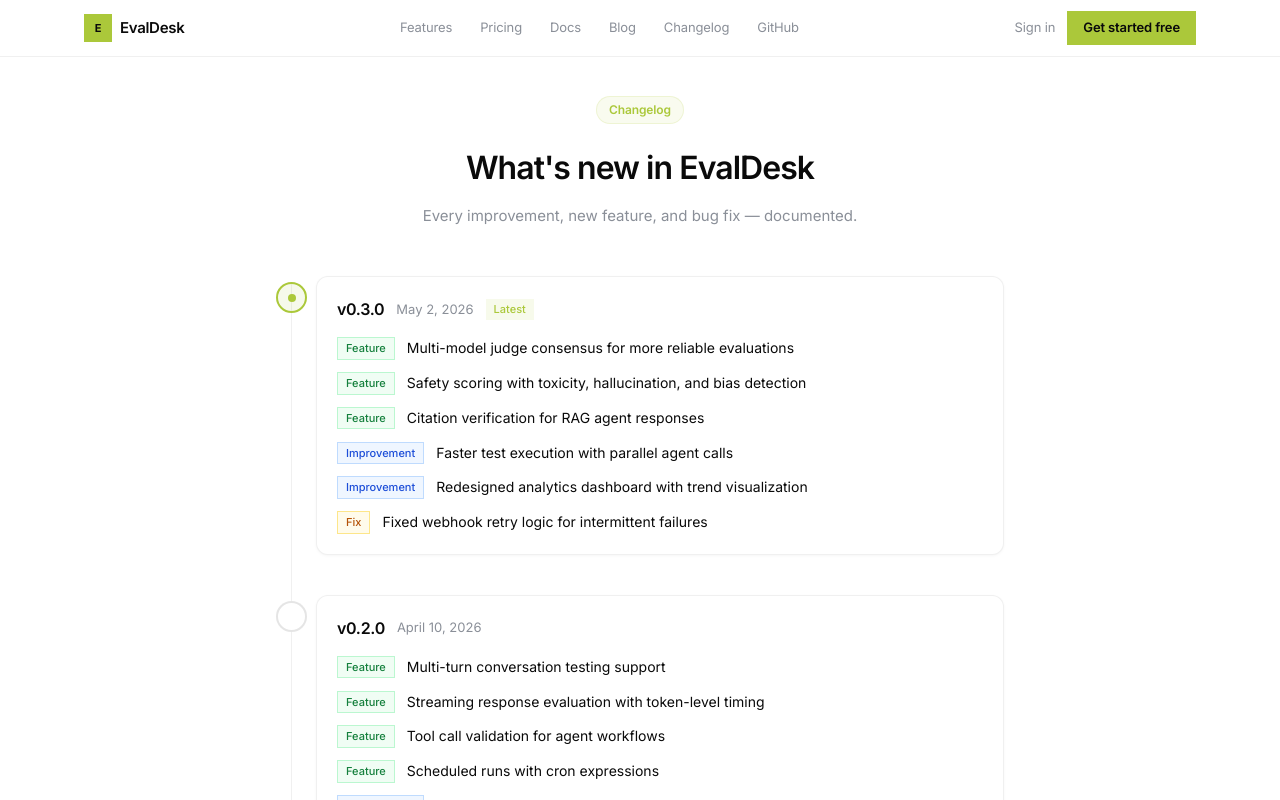
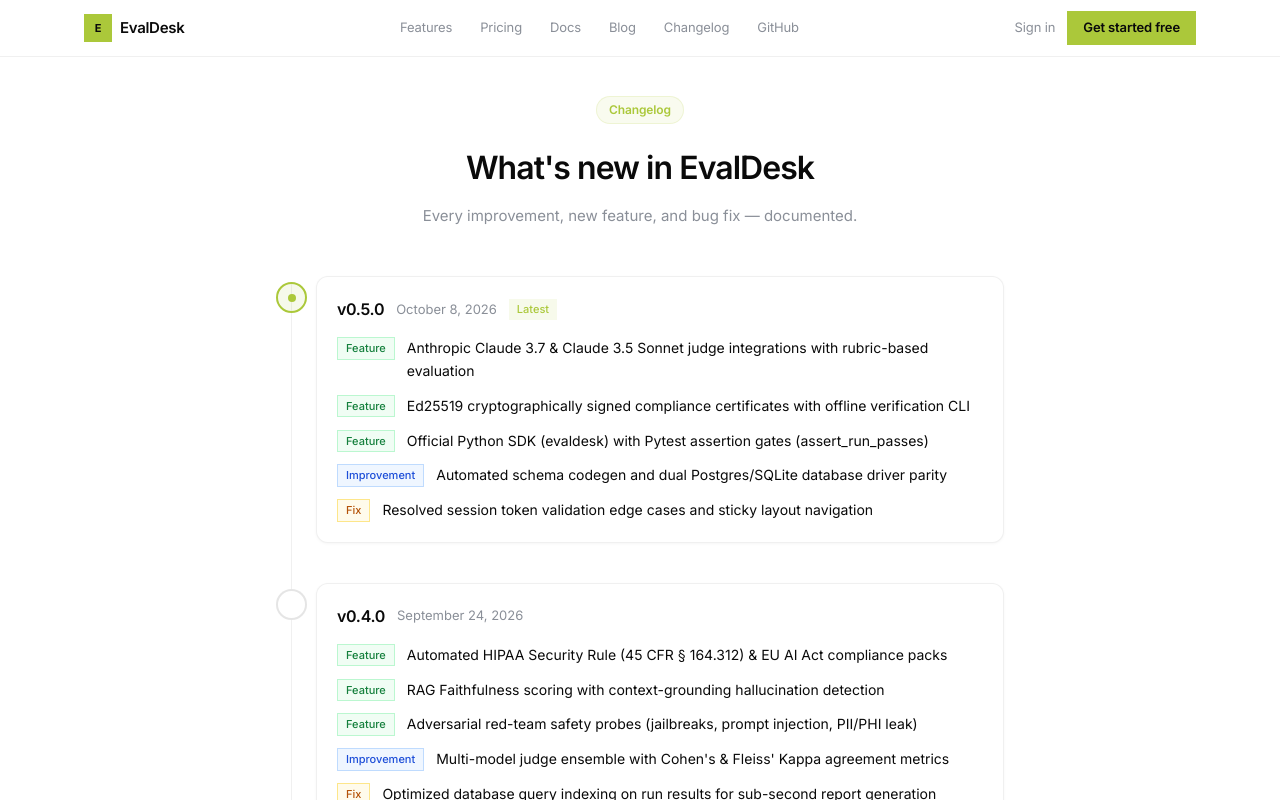
Before and after one commit to ramandagar/EvalDesk, a Next.js app: page /changelog in a window 1280 px wide. Shown: the top 800 px of the page. Built offline with nearby package versions, Linux system fonts and the light colour scheme.

Commit message:
fix(marketing): update changelog with recent releases, fix footer & navbar github links, add contact api route

```diff
--- a/src/app/(marketing)/blog/[slug]/page.tsx
+++ b/src/app/(marketing)/blog/[slug]/page.tsx
@@ -3,7 +3,7 @@
 export default async function BlogPostPage({ params }: { params: Promise<{ slug: string }> }) {
   const { slug } = await params;
   return (
-    <div className="max-w-2xl mx-auto px-6 py-16">
+    <div className="max-w-2xl mx-auto px-6 pt-24 pb-20 min-h-screen">
       <Link href="/blog" className="text-sm text-neutral-500 hover:underline">← Blog</Link>
       <h1 className="text-3xl font-semibold mt-4 mb-6">AI-native, expert-verified</h1>
       <p className="text-neutral-600 dark:text-neutral-400 leading-relaxed">
--- a/src/app/(marketing)/blog/page.tsx
+++ b/src/app/(marketing)/blog/page.tsx
@@ -13,7 +13,7 @@
 
 export default function BlogPage() {
   return (
-    <div className="max-w-2xl mx-auto px-6 py-16">
+    <div className="max-w-2xl mx-auto px-6 pt-24 pb-20 min-h-screen">
       <h1 className="text-3xl font-semibold mb-8">Blog</h1>
       <ul className="space-y-6">
         {POSTS.map((p) => (
--- a/src/app/(marketing)/changelog/page.tsx
+++ b/src/app/(marketing)/changelog/page.tsx
@@ -1,5 +1,57 @@
 export default function ChangelogPage() {
   const versions = [
+    {
+      version: "v0.5.0",
+      date: "October 8, 2026",
+      changes: [
+        {
+          type: "feature" as const,
+          text: "Anthropic Claude 3.7 & Claude 3.5 Sonnet judge integrations with rubric-based evaluation",
+        },
+        {
+          type: "feature" as const,
+          text: "Ed25519 cryptographically signed compliance certificates with offline verification CLI",
+        },
+        {
+          type: "feature" as const,
+          text: "Official Python SDK (evaldesk) with Pytest assertion gates (assert_run_passes)",
+        },
+        {
+          type: "improvement" as const,
+          text: "Automated schema codegen and dual Postgres/SQLite database driver parity",
+        },
+        {
+          type: "fix" as const,
+          text: "Resolved session token validation edge cases and sticky layout navigation",
+        },
+      ],
+    },
+    {
+      version: "v0.4.0",
+      date: "September 24, 2026",
+      changes: [
+        {
+          type: "feature" as const,
+          text: "Automated HIPAA Security Rule (45 CFR § 164.312) & EU AI Act compliance packs",
+        },
+        {
+          type: "feature" as const,
+          text: "RAG Faithfulness scoring with context-grounding hallucination detection",
+        },
+        {
+          type: "feature" as const,
+          text: "Adversarial red-team safety probes (jailbreaks, prompt injection, PII/PHI leak)",
+        },
+        {
+          type: "improvement" as const,
+          text: "Multi-model judge ensemble with Cohen's & Fleiss' Kappa agreement metrics",
+        },
+        {
+          type: "fix" as const,
+          text: "Optimized database query indexing on run results for sub-second report generation",
+        },
+      ],
+    },
     {
       version: "v0.3.0",
       date: "May 2, 2026",
--- /dev/null
+++ b/src/app/api/contact/route.ts
@@ -0,0 +1,28 @@
+import { NextResponse } from "next/server";
+
+export async function POST(req: Request) {
+  try {
+    const body = await req.json();
+    const { name, email, subject, message } = body;
+
+    if (!name || !email || !message) {
+      return NextResponse.json(
+        { error: "Name, email, and message are required." },
+        { status: 400 }
+      );
+    }
+
+    // In production, log contact inquiries or dispatch email notification
+    console.log(`[Contact Form] From: ${name} <${email}> | Subject: ${subject || "General Inquiry"}`);
+
+    return NextResponse.json({
+      success: true,
+      message: "Thank you! Your message has been received.",
+    });
+  } catch {
+    return NextResponse.json(
+      { error: "Failed to process message." },
+      { status: 500 }
+    );
+  }
+}
--- a/src/components/landing/LandingFooter.tsx
+++ b/src/components/landing/LandingFooter.tsx
@@ -7,7 +7,7 @@
       { label: "Features", href: "/#features" },
       { label: "Pricing", href: "/pricing" },
       { label: "Changelog", href: "/changelog" },
-      { label: "Integrations", href: "/#features" },
+      { label: "Integrations", href: "/docs/ci-cd" },
     ],
   },
   {
@@ -15,8 +15,8 @@
     links: [
       { label: "Documentation", href: "/docs" },
       { label: "Blog", href: "/blog" },
-      { label: "API Reference", href: "/docs" },
-      { label: "GitHub", href: "https://github.com" },
+      { label: "API Reference", href: "/docs/api-overview" },
+      { label: "GitHub", href: "https://github.com/ramandagar/EvalDesk" },
     ],
   },
   {
@@ -74,10 +74,10 @@
         <div className="mt-10 flex flex-col items-center justify-between gap-3 border-t border-black/[0.06] pt-6 md:flex-row">
           <p className="text-[12px] text-[#8a8f98]">&copy; {new Date().getFullYear()} EvalDesk. MIT License.</p>
           <div className="flex items-center gap-4">
-            <a href="https://github.com" target="_blank" rel="noopener noreferrer" className="text-[#8a8f98] hover:text-[#0a0a0a] transition">
+            <a href="https://github.com/ramandagar/EvalDesk" target="_blank" rel="noopener noreferrer" className="text-[#8a8f98] hover:text-[#0a0a0a] transition">
               <svg className="h-4 w-4" fill="currentColor" viewBox="0 0 24 24"><path d="M12 0c-6.626 0-12 5.373-12 12 0 5.302 3.438 9.8 8.207 11.387.599.111.793-.261.793-.577v-2.234c-3.338.726-4.033-1.416-4.033-1.416-.546-1.387-1.333-1.756-1.333-1.756-1.089-.745.083-.729.083-.729 1.205.084 1.839 1.237 1.839 1.237 1.07 1.834 2.807 1.304 3.492.997.107-.775.418-1.305.762-1.604-2.665-.305-5.467-1.334-5.467-5.931 0-1.311.469-2.381 1.236-3.221-.124-.303-.535-1.524.117-3.176 0 0 1.008-.322 3.301 1.23.957-.266 1.983-.399 3.003-.404 1.02.005 2.047.138 3.006.404 2.291-1.552 3.297-1.23 3.297-1.23.653 1.653.242 2.874.118 3.176.77.84 1.235 1.911 1.235 3.221 0 4.609-2.807 5.624-5.479 5.921.43.372.823 1.102.823 2.222v3.293c0 .319.192.694.801.576 4.765-1.589 8.199-6.086 8.199-11.386 0-6.627-5.373-12-12-12z"/></svg>
             </a>
-            <a href="https://twitter.com" target="_blank" rel="noopener noreferrer" className="text-[#8a8f98] hover:text-[#0a0a0a] transition">
+            <a href="https://x.com/ramandagar" target="_blank" rel="noopener noreferrer" className="text-[#8a8f98] hover:text-[#0a0a0a] transition">
               <svg className="h-4 w-4" fill="currentColor" viewBox="0 0 24 24"><path d="M18.244 2.25h3.308l-7.227 8.26 8.502 11.24H16.17l-5.214-6.817L4.99 21.75H1.68l7.73-8.835L1.254 2.25H8.08l4.713 6.231zm-1.161 17.52h1.833L7.084 4.126H5.117z"/></svg>
             </a>
           </div>
--- a/src/components/landing/LandingNavbar.tsx
+++ b/src/components/landing/LandingNavbar.tsx
@@ -20,7 +20,7 @@
           <Link href="/docs" className="text-[13px] text-[#8a8f98] hover:text-[#0a0a0a] transition" style={{ letterSpacing: "-0.01em" }}>Docs</Link>
           <Link href="/blog" className="text-[13px] text-[#8a8f98] hover:text-[#0a0a0a] transition" style={{ letterSpacing: "-0.01em" }}>Blog</Link>
           <Link href="/changelog" className="text-[13px] text-[#8a8f98] hover:text-[#0a0a0a] transition" style={{ letterSpacing: "-0.01em" }}>Changelog</Link>
-          <a href="https://github.com" target="_blank" className="text-[13px] text-[#8a8f98] hover:text-[#0a0a0a] transition" style={{ letterSpacing: "-0.01em" }}>GitHub</a>
+          <a href="https://github.com/ramandagar/EvalDesk" target="_blank" rel="noopener noreferrer" className="text-[13px] text-[#8a8f98] hover:text-[#0a0a0a] transition" style={{ letterSpacing: "-0.01em" }}>GitHub</a>
         </div>
         <div className="hidden items-center gap-3 md:flex">
           <Link href="/login" className="text-[13px] text-[#8a8f98] hover:text-[#0a0a0a] transition" style={{ letterSpacing: "-0.01em" }}>Sign in</Link>
```
